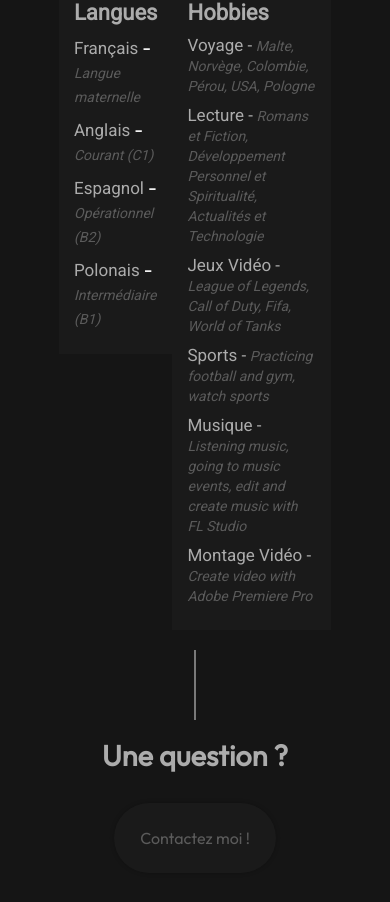
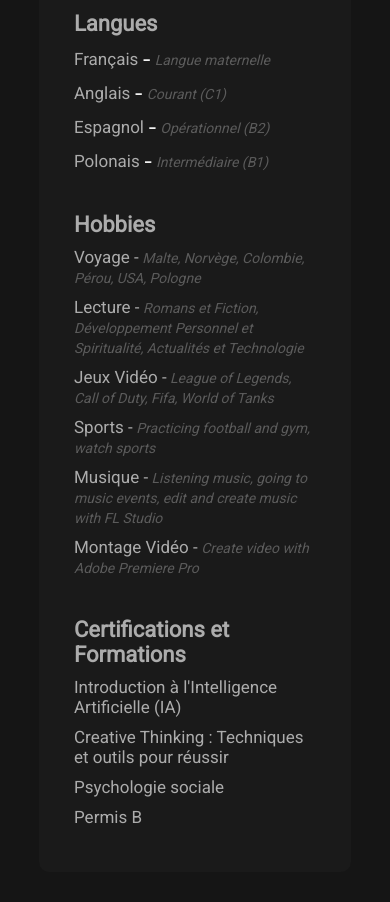
Before and after one commit to PaulArq92/react-portfolio-master, a React (Vite) app: page / in a window 390 px wide. Shown: the part 6902-7804 px from the top of the page. Built offline with nearby package versions, Linux system fonts and the light colour scheme.

Commit message:
responsive

```diff
--- a/src/App.jsx
+++ b/src/App.jsx
@@ -6,7 +6,7 @@ import {Footer} from "./components/Contact/Footer.jsx";
 import {LanguageProvider} from "./LanguageContext.jsx";
 import {SkillsCarousel} from "./components/Experience/SkillsCarousel.jsx";
 import {Timeline} from "./components/Experience/Timeline.jsx";
-import {LanguagesAndHobbies} from "./components/Others/LanguagesAndHobbies.jsx";
+import {Others} from "./components/Others/Others.jsx";
 import {ContactSection} from "./components/Contact/ContactSection.jsx";
 
 function App() {
@@ -18,7 +18,7 @@ function App() {
                 <SkillsCarousel />
                 <About/>
                 <Timeline />
-                <LanguagesAndHobbies />
+                <Others />
                 <ContactSection />
                 <Footer/>
             </div>
--- a/src/components/Contact/ContactSection.module.css
+++ b/src/components/Contact/ContactSection.module.css
@@ -4,6 +4,7 @@
     align-items: center;
     justify-content: center;
     padding: 40px 20px;
+    margin-top: 40px;
     color: white;
     border-radius: 10px;
     position: relative;
@@ -18,8 +19,8 @@
     height: calc(25% + 20px); /* Ajuste la hauteur pour s'arrêter juste au-dessus du titre */
     left: 50%;
     transform: translateX(-50%);
-    width: 1px;
-    background-color: var(--color-text); /* Couleur de la ligne verticale */
+    width: 2px;
+    background-color: var(--color-secondary); /* Couleur de la ligne verticale */
 }
 
 .content {
--- a/src/components/Experience/Timeline.module.css
+++ b/src/components/Experience/Timeline.module.css
@@ -10,7 +10,7 @@
 /* Container principal de la timeline */
 .timelineContainer {
     position: relative;
-    padding: 50px 0;
+    padding: 20px 0;
     background-color: var(--color-bg);
     margin-left: 10%;
     margin-right: 10%;
--- a/src/components/Others/LanguagesAndHobbies.jsx
+++ b/src/components/Others/Others.jsx
@@ -1,13 +1,13 @@
 import React, { useContext } from 'react';
-import styles from './LanguagesAndHobbies.module.css';
+import styles from './Others.module.css';
 import othersData from "../../data/others.json";
 import { LanguageContext } from "../../LanguageContext.jsx";
 import {translations} from "../../data/translations.js";
 
-export const LanguagesAndHobbies = () => {
+export const Others = () => {
     const { language } = useContext(LanguageContext); // Utilisation du contexte
 
-    const t = translations[language].languagesAndHobbies;
+    const t = translations[language].others;
     const data = othersData[language];
 
     return (
@@ -35,6 +35,17 @@ export const LanguagesAndHobbies = () => {
                     ))}
                 </ul>
             </div>
+
+            <div className={styles.hobbiesSection}>
+                <h3 className={styles.title}>{t.titleFormations}</h3>
+                <ul className={styles.hobbiesList}>
+                    {data.formations.map((formation, index) => (
+                        <li key={index} className={styles.hobbyItem}>
+                            <span className={styles.hobbyName}>{formation.name}</span>
+                        </li>
+                    ))}
+                </ul>
+            </div>
         </section>
     );
 };
--- a/src/components/Others/LanguagesAndHobbies.module.css
+++ b/src/components/Others/Others.module.css
@@ -8,13 +8,13 @@
     padding: 20px;
     margin-left: 10%;
     margin-right: 10%;
-    margin-top: 10%;
+    margin-top: 50px;
     border-radius: 10px;
     color: white;
+    background-color: var(--color-dark);
 }
 
 .languagesSection, .hobbiesSection {
-    background-color: var(--color-dark);
     padding: 15px;
 }
 
@@ -55,3 +55,9 @@
     font-style: italic;
     font-size: 14px;
 }
+
+@media screen and (max-width: 830px) {
+    .container {
+        flex-direction: column;
+    }
+}
--- a/src/data/others.json
+++ b/src/data/others.json
@@ -13,6 +13,12 @@
       { "name":  "Sports", "example": "Practicing football and gym, watch sports"},
       { "name":  "Musique", "example": "Listening music, going to music events, edit and create music with FL Studio"},
       { "name":  "Montage Vidéo", "example": "Create video with Adobe Premiere Pro"}
+    ],
+    "formations": [
+      { "name":  "Introduction à l'Intelligence Artificielle (IA)"},
+      { "name":  "Creative Thinking : Techniques et outils pour réussir"},
+      { "name":  "Psychologie sociale"},
+      { "name":  "Permis B"}
     ]
   },
   "en": {
@@ -29,6 +35,12 @@
       { "name":  "Sports", "example": "Practicing football and gym, watch sports"},
       { "name":  "Music", "example": "Listening music, going to music events, edit and create music with FL Studio"},
       { "name":  "Video Montage", "example": "Create video with Adobe Premiere Pro"}
+    ],
+    "formations": [
+      { "name":  "Introduction to Artificial Intelligence (AI)"},
+      { "name":  "Creative Thinking : Techniques and Tools for Success"},
+      { "name":  "Social Psychology"},
+      { "name":  "Driving License"}
     ]
   }
 }
--- a/src/data/translations.js
+++ b/src/data/translations.js
@@ -35,9 +35,10 @@ export const translations = {
             title: "Une question ?",
             buttonLabel: "Contactez moi !",
         },
-        languagesAndHobbies: {
+        others: {
             titleLanguages: "Langues",
             titleHobbies: "Hobbies",
+            titleFormations: "Certifications et Formations"
         },
         footer: {
             location: "Situé à Paris, France",
@@ -83,9 +84,10 @@ export const translations = {
             title: "Any question ?",
             buttonLabel: "Contact me !",
         },
-        languagesAndHobbies: {
+        others: {
             titleLanguages: "Languages",
             titleHobbies: "Hobbies",
+            titleFormations: "Certifications and formations",
         },
         footer: {
             location: "Based in Paris, France",
```
